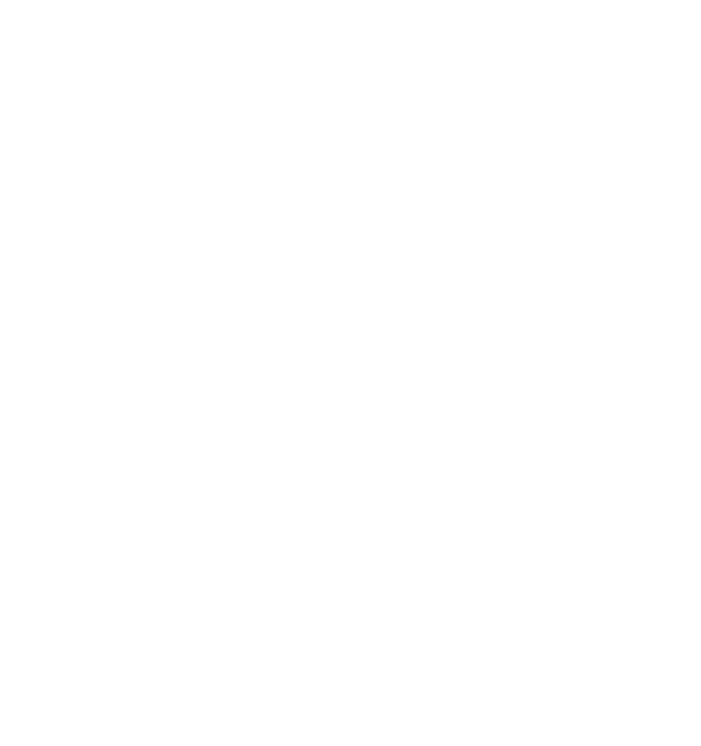
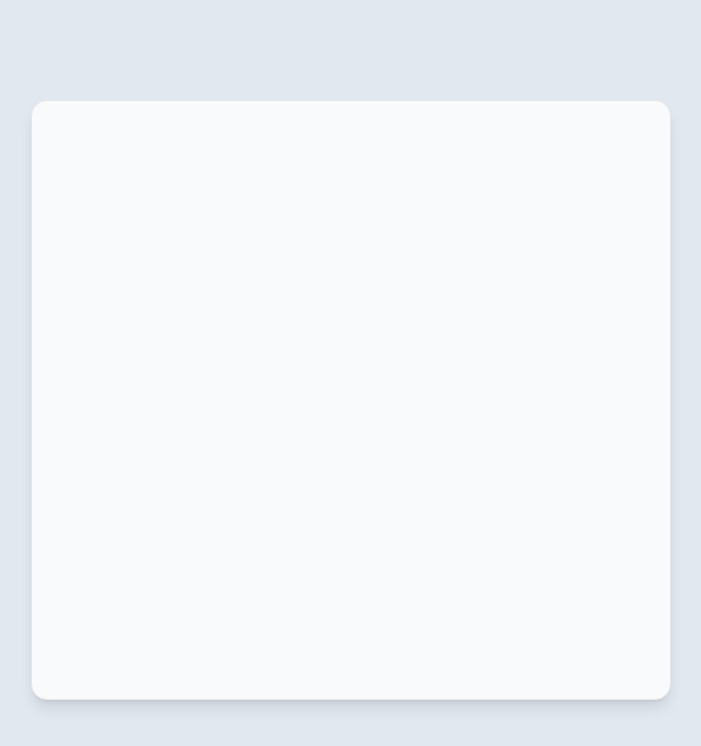
Before and after one commit to flip-404/ddockddock-youth, a Next.js app: page / in a window 1280 px wide. Shown: the top 746 px of the page, without its empty margins (289-990 px from the left). Built offline with nearby package versions, Linux system fonts and the light colour scheme.

Commit message:
feat: 기본 레이아웃 작성

```diff
--- a/src/app/layout.tsx
+++ b/src/app/layout.tsx
@@ -16,7 +16,15 @@
 }) {
   return (
     <html lang="en">
-      <body className={inter.className}>{children}</body>
+      <head />
+      <title>똑똑한 청년</title>
+      <body className={inter.className}>
+        <div className="flex items-center text-center justify-center align-middle w-screen h-screen bg-slate-200">
+          <div className="border rounded-2xl shadow-lg bg-slate-50 w-full h-3/4 md:w-4/5 md:h-3/4 lg:w-1/2 lg:h-3/4">
+            {children}
+          </div>
+        </div>
+      </body>
     </html>
   )
 }
```
